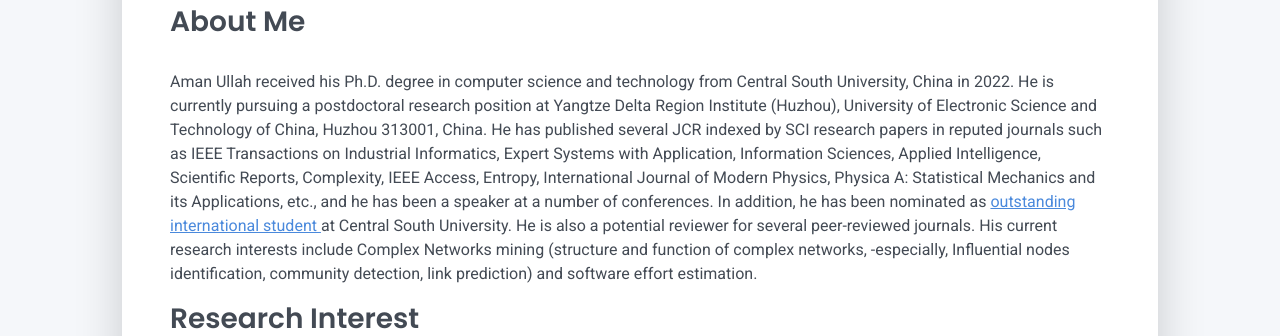
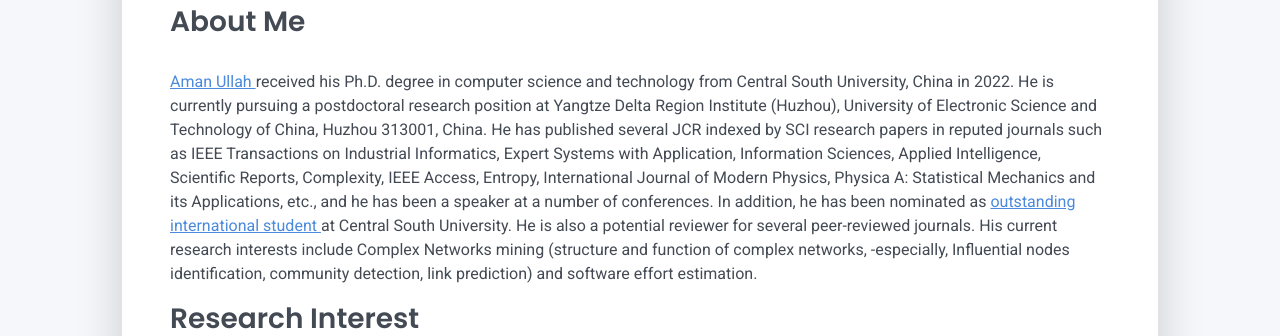
Before and after one commit to Amanullahkhanyou/Amanullahkhanyou.github.io, a plain HTML site: page index.html in a window 1280 px wide. Shown: the part 420-756 px from the top of the page. Drawn offline with Linux system fonts and the light colour scheme.

Commit message:
Update index.html

```diff
--- a/index.html
+++ b/index.html
@@ -53,7 +53,7 @@
     <div class="row">
       <div class="col-md-12">
         <h2 class="h3 mb-3">About Me</h2>
-        <p>Aman Ullah received his Ph.D. degree in computer science and technology from Central South University, China in 2022. He is currently pursuing a postdoctoral research position at Yangtze Delta Region Institute (Huzhou), University of Electronic Science and Technology of China, Huzhou 313001, China.
+	      <p><a href="https://github.com/Amanullahkhanyou/Amanullahkhanyou.github.io/raw/main/images/Certi.pdf"> Aman Ullah </a> received his Ph.D. degree in computer science and technology from Central South University, China in 2022. He is currently pursuing a postdoctoral research position at Yangtze Delta Region Institute (Huzhou), University of Electronic Science and Technology of China, Huzhou 313001, China.
 		He has published several JCR indexed by SCI research papers in reputed journals such as IEEE Transactions on Industrial Informatics, Expert Systems with Application, Information Sciences, Applied Intelligence, Scientific Reports, Complexity, IEEE Access, Entropy, International Journal of Modern Physics, Physica A: Statistical Mechanics and its Applications, etc., and he has been a speaker at a number of conferences. In addition, he has been nominated as <a href="https://mp.weixin.qq.com/s/LhOsdTPD3ezPClH1fO_1Og"> outstanding international student </a> at Central South  University. He is also a potential reviewer for several peer-reviewed journals. His current research interests include Complex Networks mining (structure and function of complex networks, -especially, Influential nodes identification, community detection, link prediction) and software effort estimation.
 	  </div>
       <!-- <div class="col-md-5 offset-md-1">
```
